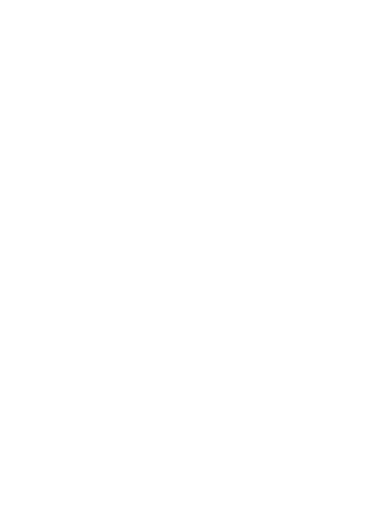
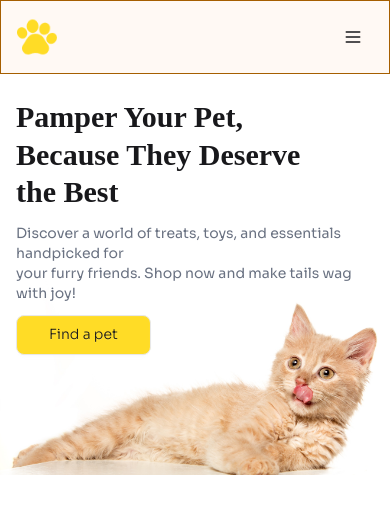
Before and after one commit to LinkonJT/A3-Living-Lab-Dog-C001, a plain HTML site: page index.html in a window 390 px wide. Drawn offline with nearby package versions, Linux system fonts and the light colour scheme; a web font is replaced by a local one.

Commit message:
Banner mobile + laptop

```diff
--- a/index.html
+++ b/index.html
@@ -1,14 +1,16 @@
 <!DOCTYPE html>
 <html lang="en">
   <head>
-    <meta charset="UTF-8">
-    <meta name="viewport" content="width=device-width, initial-scale=1.0">
+    <meta charset="UTF-8" />
+    <meta name="viewport" content="width=device-width, initial-scale=1.0" />
     <title>A3-Living Lab-Dog</title>
 
     <!-- daisyUI with latest tailwind -->
-    <link href="https://cdn.jsdelivr.net/npm/daisyui@5.0.0-beta.6/daisyui.css" rel="stylesheet" type="text/css" />
+    <link
+      href="https://cdn.jsdelivr.net/npm/daisyui@5.0.0-beta.6/daisyui.css"
+      rel="stylesheet"
+      type="text/css" />
     <script src="https://cdn.jsdelivr.net/npm/@tailwindcss/browser@4"></script>
-
 
     <!-- daisyUI older version 4 with 3.47 tailwind -->
 
@@ -20,33 +22,116 @@
     <!-- <script src="https://unpkg.com/@tailwindcss/browser@4"></script> -->
 
     <!-- font-ADLaM Display -->
-<link rel="preconnect" href="https://fonts.googleapis.com">
-<link rel="preconnect" href="https://fonts.gstatic.com" crossorigin>
-<link href="https://fonts.googleapis.com/css2?family=ADLaM+Display&display=swap" rel="stylesheet">
+    <link rel="preconnect" href="https://fonts.googleapis.com" />
+    <link rel="preconnect" href="https://fonts.gstatic.com" crossorigin />
+    <link
+      href="https://fonts.googleapis.com/css2?family=ADLaM+Display&display=swap"
+      rel="stylesheet" />
     <!-- font - Sora -->
-<link rel="preconnect" href="https://fonts.googleapis.com">
-<link rel="preconnect" href="https://fonts.gstatic.com" crossorigin>
-<link href="https://fonts.googleapis.com/css2?family=Sora:wght@100..800&display=swap" rel="stylesheet">
+    <link rel="preconnect" href="https://fonts.googleapis.com" />
+    <link rel="preconnect" href="https://fonts.gstatic.com" crossorigin />
+    <link
+      href="https://fonts.googleapis.com/css2?family=Sora:wght@100..800&display=swap"
+      rel="stylesheet" />
 
     <!-- fontawesome for icons-->
-<script src="https://kit.fontawesome.com/c05f8c2398.js" crossorigin="anonymous"></script>
+    <script
+      src="https://kit.fontawesome.com/c05f8c2398.js"
+      crossorigin="anonymous"></script>
 
     <style>
       .font-adlam-display {
         font-family: "ADLaM Display", serif;
       }
 
-
       .font-sora {
         font-family: "Sora", serif;
       }
+    </style>
+  </head>
+
+  <body class="font-sora">
+    <header
+      class="bg-[#fff9f4] border border-yellow-700 md:border-none mb-6 md:mb-20">
+      <nav
+        class="flex max-w-7xl md:max-w-7xl mx-auto justify-between items-center p-4 md:py-4">
+        <span class="flex items-center gap-1">
+          <img
+            class="size-10 md:size-11"
+            src="./c1-assets/logo-header.png"
+            alt="" />
+          <h2 class="text-2xl hidden md:block">
+            Browse <span class="text-[#FFDC26]">4</span> Pets
+          </h2>
+        </span>
+
+        <ul class="md:flex justify-between text-base space-x-8 hidden">
+          <li><a class="hover:text-yellow-400" href="">Find a pet</a></li>
+          <li><a class="hover:text-yellow-400" href="">Breeds</a></li>
+          <li><a class="hover:text-yellow-400" href="">Contact Us</a></li>
+        </ul>
+
+        <span
+          class="md:flex justify-between text-lg space-x-3 items-center hidden">
+          <i class="fa-regular fa-bell"></i>
+          <i class="fa-solid fa-magnifying-glass"></i>
+          <button class="btn border-yellow-300 rounded-lgh md:px-7">
+            Login
+          </button>
+          <button class="btn bg-[#FFDC26] rounded-lg md:px-8">Register</button>
+        </span>
+
+        <div class="flex-none md:hidden">
+          <button class="btn btn-square btn-ghost">
+            <svg
+              xmlns="http://www.w3.org/2000/svg"
+              fill="none"
+              viewBox="0 0 24 24"
+              class="inline-block h-5 w-5 stroke-current">
+              <path
+                stroke-linecap="round"
+                stroke-linejoin="round"
+                stroke-width="2"
+                d="M4 6h16M4 12h16M4 18h16"></path>
+            </svg>
+          </button>
+        </div>
+      </nav>
+    </header>
+
+    <main>
+      <!-- ###### Banner Section ### -->
+      <section class="max-w-7xl mx-auto relative mb-24 md:mb-36">
+
+                <!-- ### banner text section ### -->
+        <div class="relative space-y-3 z-10 mx-4 md:space-y-8 md:absolute  md:z-10 md:mx-auto">
+          <h1
+            class="font-adlam-display font-bold text-3xl leading-tight md:leading-tight md:text-5xl">
+            Pamper Your Pet,<br/>Because They Deserve <br/>
+            the Best
+          </h1>
+          <p class="text-sm md:text-base text-gray-500">
+            Discover a world of treats, toys, and essentials handpicked for
+            <br />
+            your furry friends. Shop now and make tails wag with joy!
+          </p>
+          <button class="btn bg-[#FFDC26] rounded-lg px-8 font-light">
+            Find a pet
+          </button>
+        </div>
+
+        <!-- #### Banner Image Seciton ### -->
+
+        <div class="z-0 absolute -bottom-30 md:relative md:top-0 md:left-0">
+          <img src="./c1-assets/cat-big.png" alt="" />
+        </div>
+      </section>
 
 
-</style>
 
 
-</head>
-<body>
 
+
+    </main>
   </body>
 </html>
```
Also changed, not shown: tailwind.config.js (+8 -0 lines). Lines whose indentation alone changed are shown as unchanged.
